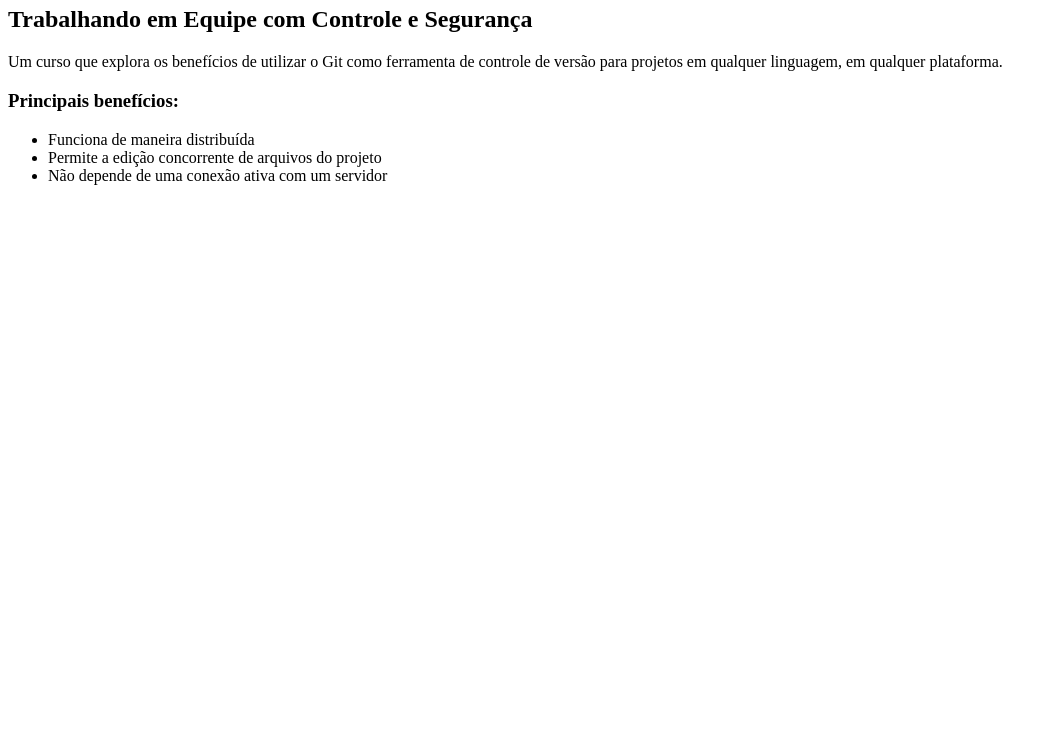
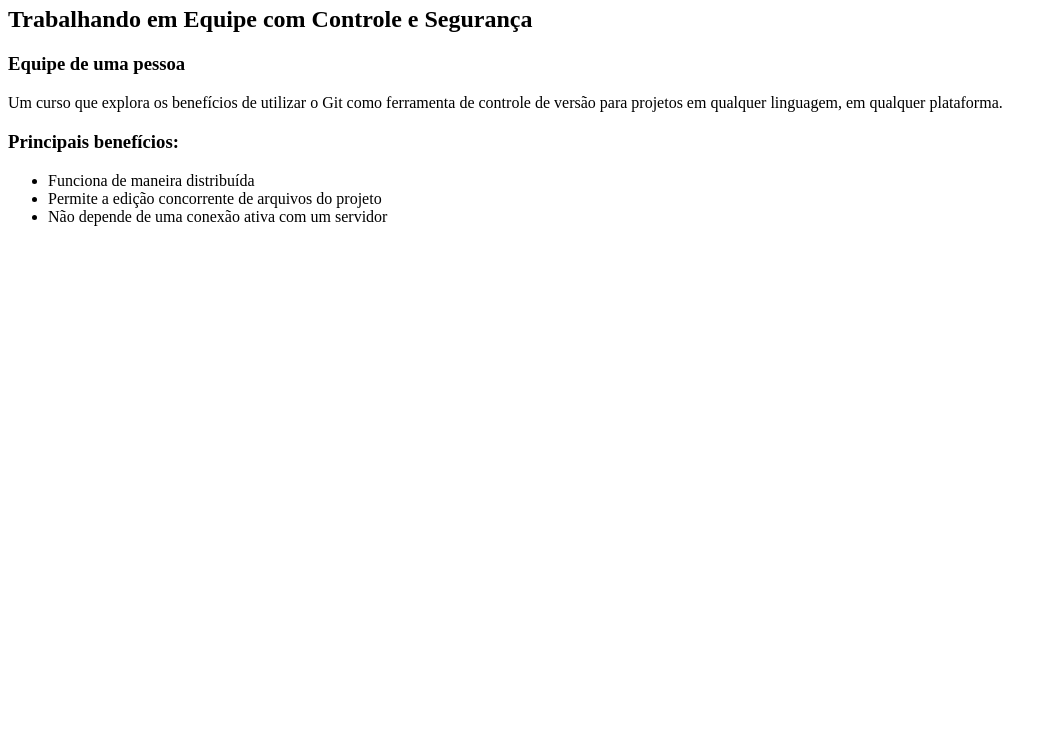
Before and after one commit to tindurim/curso-git, a plain HTML site: page index.html in a window 1280 px wide. Shown: the part 60-800 px from the top of the page, without its empty margins (0-1057 px from the left). Drawn offline with Linux system fonts and the light colour scheme.

Commit message:
Modificação Essencial.html

```diff
--- a/index.html
+++ b/index.html
@@ -4,6 +4,7 @@
     <body>
         <h1>Git</h1>
         <h2>Trabalhando em Equipe com Controle e Segurança</h2>
+	<h3>Equipe de uma pessoa</h3>
 
         <p>Um curso que explora os benefícios de utilizar o Git como ferramenta de controle de versão para projetos em qualquer linguagem, em qualquer plataforma.</p>
 
```
